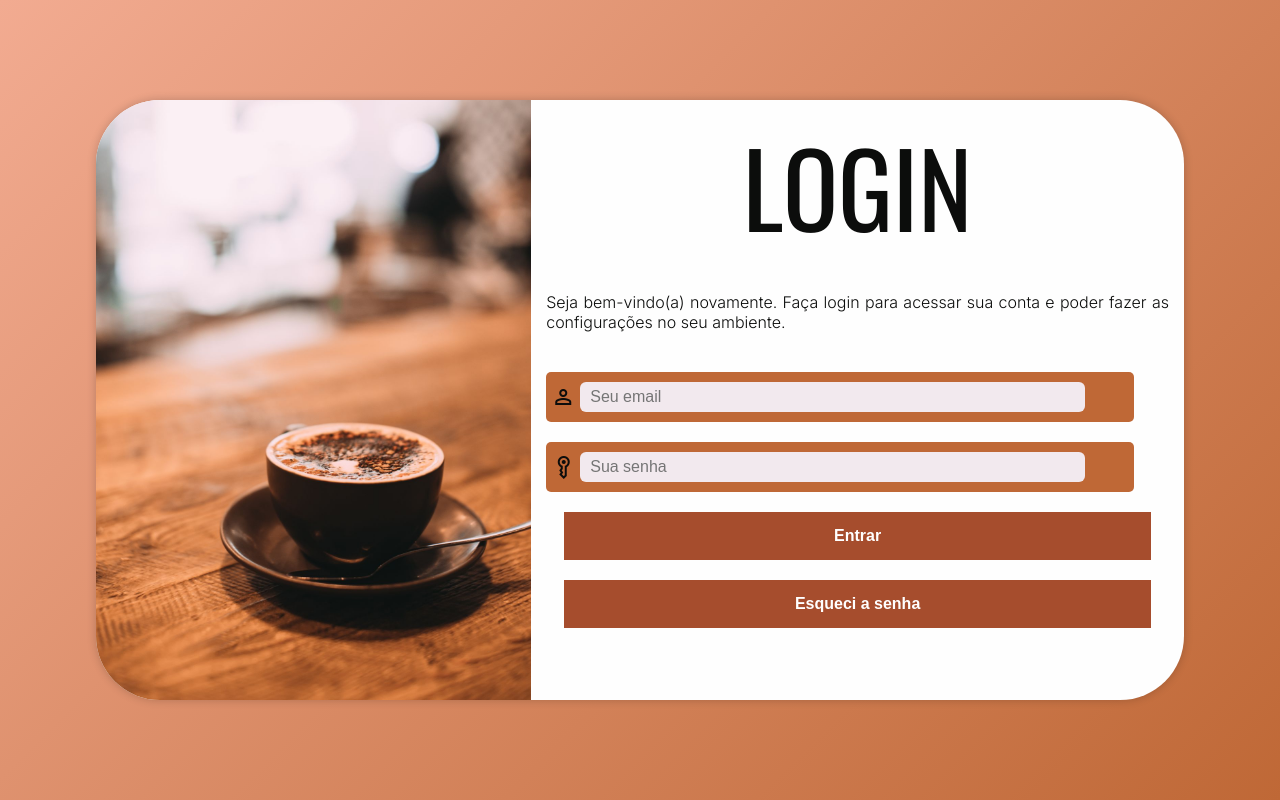
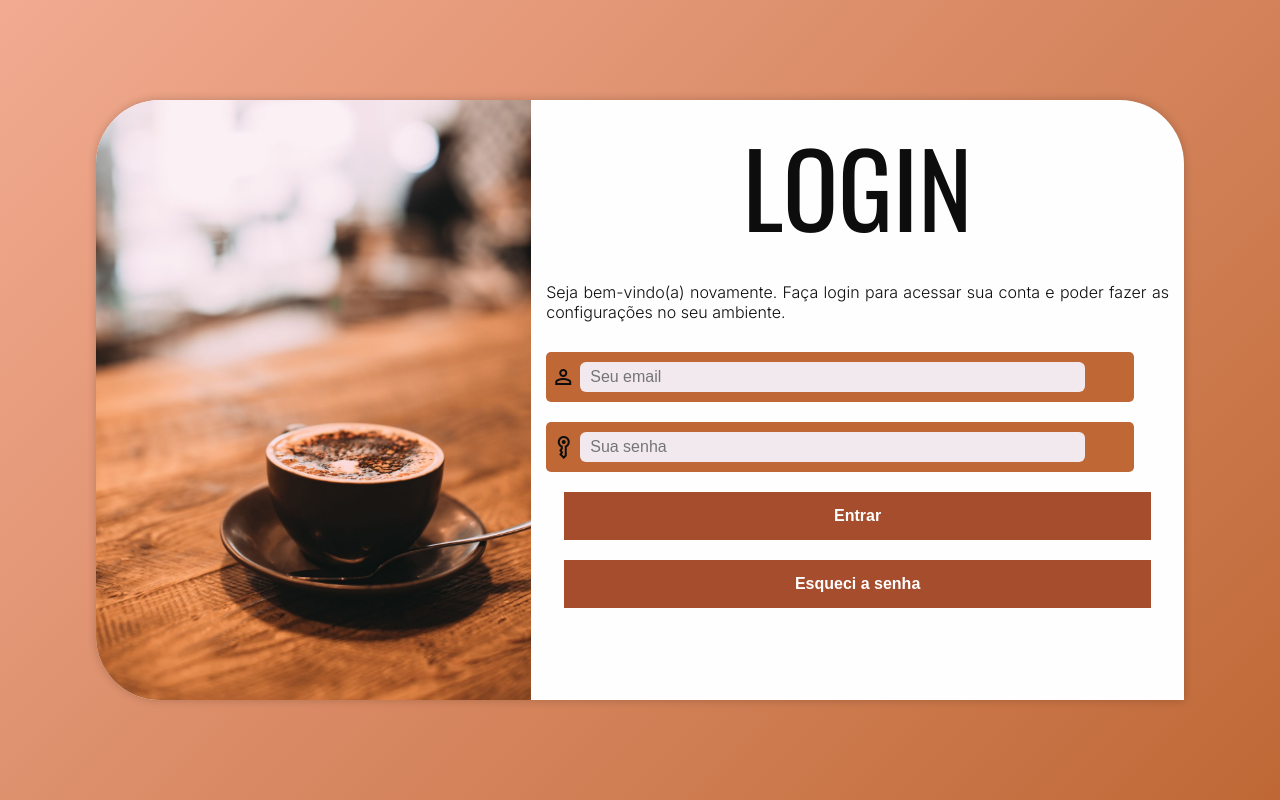
Before and after one commit to felipe-cas/Estudos-Cursos, a PHP site: page / in a window 1280 px wide. Run offline with PHP 8.4, Linux system fonts and the light colour scheme.

Commit message:
Desafio Projeto Login finalizando css media-medium

```diff
--- a/html_css/mod04/desafios/014/styles/media-query-medium.css
+++ b/html_css/mod04/desafios/014/styles/media-query-medium.css
@@ -9,6 +9,9 @@
 		display: flex;
 		height: 75vh;
 		width: 	85vw;
+
+		border-radius: 5vw 5vw 0 5vw;
+		transition: 0.5s;
 	}
 
 	#_img_login{
@@ -29,7 +32,7 @@
 
 	#_form_login p{
 		font-size: 1em;
-		margin: 20px 15px;
+		margin: 10px 15px;
 	}
 
 	#_form_login aside{
--- a/html_css/mod04/desafios/014/styles/style.css
+++ b/html_css/mod04/desafios/014/styles/style.css
@@ -46,7 +46,7 @@ main{
 	left: 50%;
 	transform: translate(-50%, -50%);
 
-	border-radius: 5vw;
+	border-radius: 5vw 5vw 5vw 0;
 	box-shadow: 0px 0px 10px rgba(0, 0, 0, 0.2);
 }
 
```
